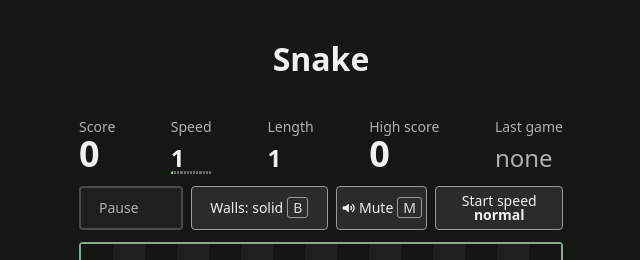
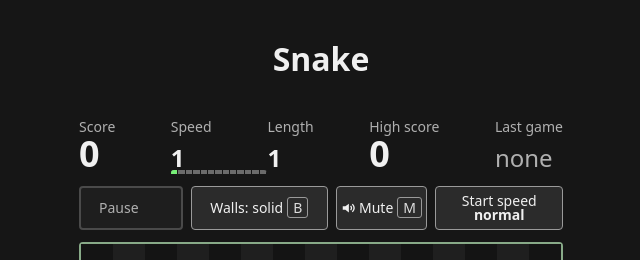
Before and after one commit to mariusachim/awesomeProject1, a React (Vite) app: page / in a window 1280 px wide. Shown: the top 260 px of the page, without its empty margins (319-959 px from the left). Built offline with nearby package versions, Linux system fonts and the light colour scheme.

Commit message:
feat(#601): widen the desktop speed meter to 6rem

```diff
--- a/src/index.css
+++ b/src/index.css
@@ -1194,6 +1194,14 @@ h1,
   background: repeating-linear-gradient(to right, transparent 0, transparent calc(100% / var(--levels) - 1px), #161616 calc(100% / var(--levels) - 1px), #161616 calc(100% / var(--levels)));
 }
 
+/* Desktop: 6rem (96px) over 13 levels is 7.4px a step; the phone keeps the column width (#550). */
+@media (min-width: 601px) {
+  .stat-meter {
+    width: 6rem;
+    height: 6px;
+  }
+}
+
 @media (prefers-reduced-motion: no-preference) {
   .stat-meter > span {
     transition: width 200ms ease-out;
```
